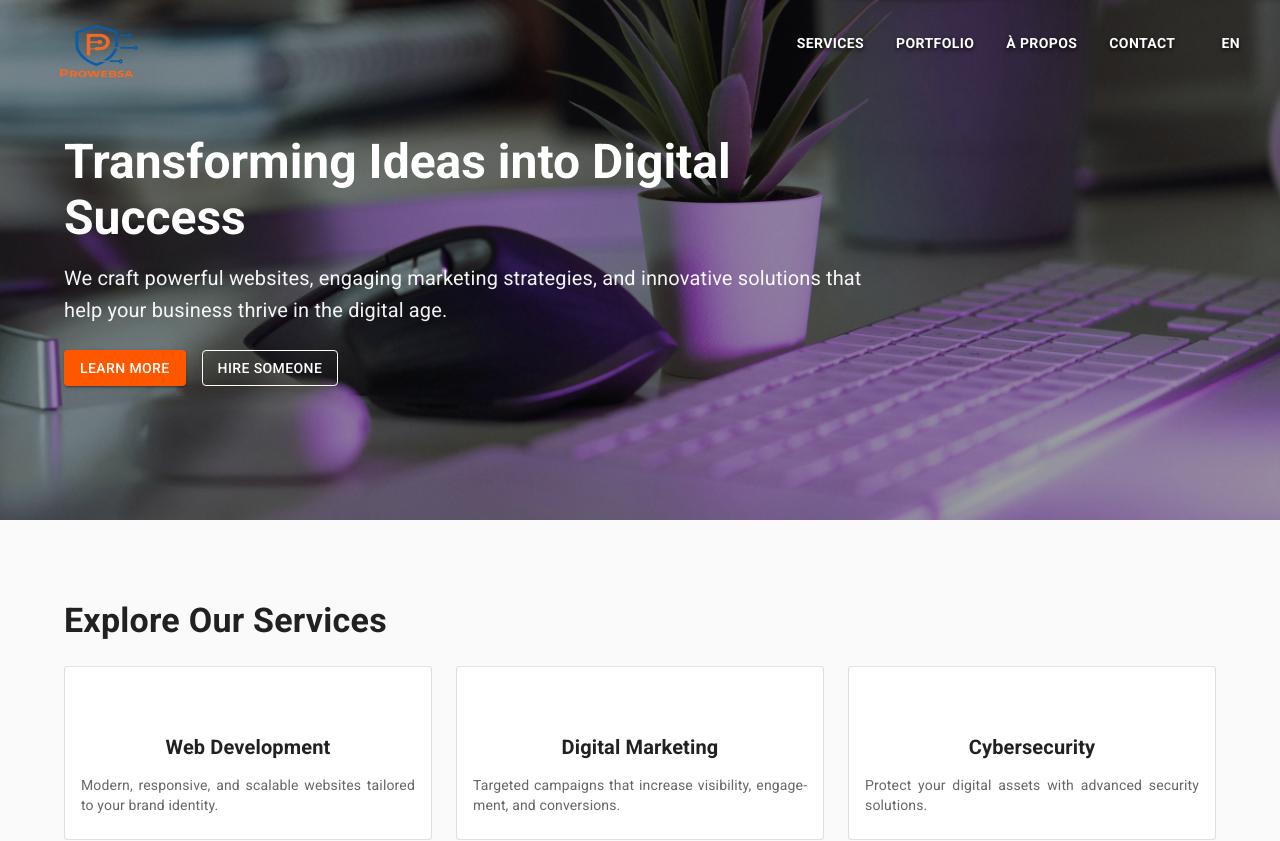
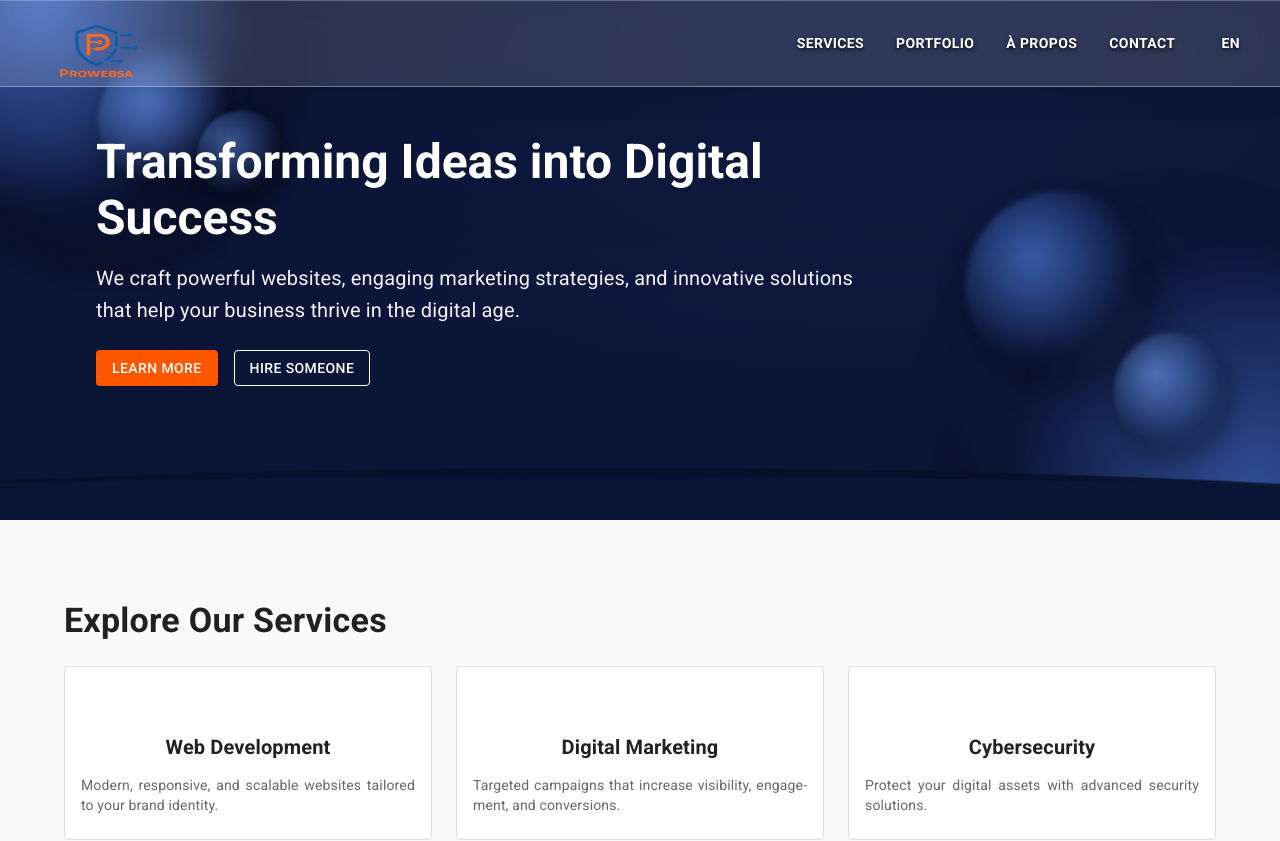
Before and after one commit to cathoojose/prowebsa, a React (Vite) app: page / in a window 1280 px wide. Shown: the top 841 px of the page. Built offline with nearby package versions, Linux system fonts and the light colour scheme; some icons are missing.

Commit message:
design home hero and about hero

```diff
--- a/src/Pages/About.jsx
+++ b/src/Pages/About.jsx
@@ -22,7 +22,6 @@ import {
 import { useTranslation } from 'react-i18next';
 import { Link as RouterLink } from 'react-router-dom';
 import aboutImg from "../assets/about.jpg";
-import vectorImg from "../assets/vector2.png";
 
 
 // Team data
@@ -82,13 +81,27 @@ const AboutPage = () => {
       {/* Hero Section */}
       <Box
         sx={{
-          background: `linear-gradient(135deg, ${theme.palette.primary.main} 0%, ${theme.palette.primary.dark} 100%)`,
+          // Tech vector-lines background on white with curvy thin lines and soft fades
           color: 'bleu',
           py: 10,
           textAlign: 'center',
-          backgroundImage: `url(${vectorImg})`,
-          backgroundSize: 'contain',
-          backgroundPosition: 'center',
+          backgroundColor: '#ffffff',
+          backgroundImage: `
+            /* thin curvy rings top-right */
+            // repeating-radial-gradient( circle at 120% -20%, rgba(245,107,38, 0.1) 0 1px, transparent 1px 26px ),
+            /* thin curvy rings bottom-left */
+            // repeating-radial-gradient( circle at -20% 120%, rgba(245,107,38, 0.1) 0 1px, transparent 1px 28px ),
+            /* subtle diagonal flow */
+            repeating-conic-gradient( from 210deg at 70% 30%, rgba(14, 91, 168, 0.21) 0 6deg, transparent 6deg 24deg ),
+            /* soft corner fades for better blending */
+            radial-gradient( 1200px 800px at 100% 0%, rgba(0, 47, 255, 0.2), rgba(18, 18, 18, 0) 60% ),
+            radial-gradient( 1200px 800px at 0% 100%, rgba(36, 36, 36, 0), rgba(255,255,255,0) 60% ),
+            /* soft bottom fade */
+            linear-gradient( to bottom, rgba(255,255,255,0) 0%, rgba(255,255,255,0.9) 100% )
+          `,
+          backgroundSize: 'auto, auto, auto, cover, cover, 100% 40%',
+          backgroundPosition: 'center, center, center, top right, bottom left, bottom',
+          backgroundRepeat: 'repeat, repeat, repeat, no-repeat, no-repeat, no-repeat',
           // backgroundSize:'1000px's
 
         }}
--- a/src/Pages/Homepage.jsx
+++ b/src/Pages/Homepage.jsx
@@ -10,7 +10,7 @@ import Card from '@mui/material/Card'
 import CardContent from '@mui/material/CardContent'
 import Avatar from '@mui/material/Avatar'
 import { Link as RouterLink } from 'react-router-dom'
-import homeHero from '../assets/Homepages.jpg'
+// Removed static hero image in favor of animated background
 import webImage from '../assets/web.jpg'
 import CarouselLogos from "./CarouselLogos";
 
@@ -83,14 +83,102 @@ export default function Homepage() {
           minHeight: { xs: 420, md: 520 },
           display: 'flex',
           alignItems: 'center',
-          backgroundImage: `url(${homeHero})`,
-          backgroundSize: 'cover',
-          backgroundPosition: 'center',
+          overflow: 'hidden',
+          background: `radial-gradient(1200px 800px at 70% 0%, #111d4d, rgba(17,29,77,0.4) 60%),
+                        radial-gradient(900px 600px at 0% 20%, #0b1536, rgba(11,21,54,0.2) 60%),
+                        linear-gradient(180deg, #0a1430 0%, #0d1840 60%, #0a1430 100%)`,
         }}
       >
-        <Box sx={{ position: 'absolute', inset: 0, bgcolor: 'rgba(0,0,0,0.35)' }} />
+        <Box sx={{ position: 'absolute', inset: 0, bgcolor: 'rgba(0,0,0,0.15)' }} />
+        {/* Animated blue bubbles background (clusters) */}
+        <Box
+          sx={{
+            position: 'absolute',
+            inset: 0,
+            overflow: 'hidden',
+            pointerEvents: 'none',
+            '&::before, &::after': {
+              content: '""',
+              position: 'absolute',
+              borderRadius: '50%',
+              filter: 'blur(8px)',
+              background: 'radial-gradient(circle at 30% 30%, rgba(86, 142, 255, 0.7), rgba(30, 100, 220, 0) 60%)',
+              width: 340,
+              height: 340,
+              animation: 'floatY 9s ease-in-out infinite',
+              boxShadow: 'inset -20px -30px 60px rgba(0,0,0,0.25), 0 20px 40px rgba(0,0,0,0.35)'
+            },
+            '&::before': { top: -80, left: -60, animationDelay: '0s' },
+            '&::after': {
+              bottom: -120, right: -100,
+              background: 'radial-gradient(circle at 70% 70%, rgba(86,141,255,0.5), rgba(30,100,220,0.0) 60%)',
+              width: 420, height: 420, animationDelay: '3s'
+            },
+            '@keyframes floatY': {
+              '0%, 100%': { transform: 'translateY(0) scale(1)' },
+              '50%': { transform: 'translateY(-20px) scale(1.05)' }
+            }
+          }}
+        />
+        {/* Additional bubbles for depth */}
+        <Box sx={{ position: 'absolute', inset: 0, pointerEvents: 'none' }}>
+          <Box sx={{ position: 'absolute', top: 60, left: 80, width: 140, height: 140, borderRadius: '50%',
+            background: 'radial-gradient( circle at 35% 35%, rgba(110,160,255,0.6), rgba(20,80,200,0) 65% )',
+            filter: 'blur(2px)', animation: 'floatX 12s ease-in-out infinite',
+            boxShadow: 'inset -10px -20px 40px rgba(0,0,0,0.25), 0 10px 20px rgba(0,0,0,0.25)'}} />
+          <Box sx={{ position: 'absolute', top: 120, left: 180, width: 90, height: 90, borderRadius: '50%',
+            background: 'radial-gradient( circle at 35% 35%, rgba(110,160,255,0.5), rgba(20,80,200,0) 65% )',
+            filter: 'blur(1px)', animation: 'floatX 14s ease-in-out -2s infinite',
+            boxShadow: 'inset -8px -16px 32px rgba(0,0,0,0.25), 0 8px 16px rgba(0,0,0,0.25)'}} />
+          <Box sx={{ position: 'absolute', top: 200, right: 140, width: 190, height: 190, borderRadius: '50%',
+            background: 'radial-gradient( circle at 35% 35%, rgba(90,150,255,0.55), rgba(20,80,200,0) 60% )',
+            filter: 'blur(3px)', animation: 'floatX 16s ease-in-out -4s infinite',
+            boxShadow: 'inset -14px -24px 48px rgba(0,0,0,0.28), 0 14px 28px rgba(0,0,0,0.28)'}} />
+          <Box sx={{ position: 'absolute', bottom: 60, right: 60, width: 120, height: 120, borderRadius: '50%',
+            background: 'radial-gradient( circle at 35% 35%, rgba(120,170,255,0.55), rgba(20,80,200,0) 60% )',
+            filter: 'blur(2px)', animation: 'floatX 18s ease-in-out -6s infinite',
+            boxShadow: 'inset -10px -20px 40px rgba(0,0,0,0.25), 0 10px 20px rgba(0,0,0,0.25)'}} />
+          <Box sx={{
+            '@keyframes floatX': {
+              '0%, 100%': { transform: 'translateX(0) translateY(0)' },
+              '50%': { transform: 'translateX(18px) translateY(-10px)' }
+            }
+          }} />
+        </Box>
+        {/* Parallax waves at the bottom */}
+        <Box sx={{ position: 'absolute', inset: 0, pointerEvents: 'none' }}>
+          <Box sx={{ position: 'absolute', bottom: -40, left: '-20%', width: '140%', height: '32%',
+            background: 'radial-gradient(120% 100% at 50% 100%, rgba(7,16,40,0.95) 55%, rgba(7,16,40,0) 56%)',
+            animation: 'drift 22s linear infinite', opacity: 0.9 }} />
+          <Box sx={{ position: 'absolute', bottom: -30, left: '-25%', width: '150%', height: '26%',
+            background: 'radial-gradient(120% 100% at 50% 100%, rgba(9,19,48,0.95) 55%, rgba(9,19,48,0) 56%)',
+            animation: 'drift 28s linear -6s infinite', opacity: 0.8 }} />
+          <Box sx={{ position: 'absolute', bottom: -20, left: '-30%', width: '160%', height: '22%',
+            background: 'radial-gradient(120% 100% at 50% 100%, rgba(11,22,58,0.95) 55%, rgba(11,22,58,0) 56%)',
+            animation: 'drift 36s linear -12s infinite', opacity: 0.75 }} />
+          <Box sx={{
+            '@keyframes drift': {
+              '0%': { transform: 'translateX(0)' },
+              '100%': { transform: 'translateX(-6%)' }
+            }
+          }} />
+        </Box>
         <Container maxWidth="lg" sx={{ position: 'relative' }}>
-          <Stack spacing={2} sx={{ maxWidth: { xs: '100%', md: '70%' } }}>
+          {/* Glassmorphism hero panel */}
+          <Box
+            sx={{
+              maxWidth: { xs: '100%', md: '72%' },
+              px: { xs: 2, md: 4 },
+              py: { xs: 3, md: 4 },
+              borderRadius: 3,
+              // backgroundColor: 'rgba(255, 255, 255, 0.05)',
+              // backdropFilter: 'blur(10px)',
+              // WebkitBackdropFilter: 'blur(10px)',
+              // border: '1px solid rgba(255,255,255,0.35)',
+              // boxShadow: '0 10px 30px rgba(0,0,0,0.08), inset 0 1px 0 rgba(255,255,255,0.25)'
+            }}
+          >
+            <Stack spacing={2}>
               <Typography variant="h3" fontWeight={800} sx={{ color: 'common.white' }}>
                 {t("homepage.hero.title")}
               </Typography>
@@ -109,6 +197,7 @@ export default function Homepage() {
                 </Button>
               </Stack>
             </Stack>
+          </Box>
         </Container>
       </Box>
 
--- a/src/components/NavBar.jsx
+++ b/src/components/NavBar.jsx
@@ -142,15 +142,18 @@ export default function Navbar(props) {
         <AppBar
           component="nav"
           sx={{
-            backgroundColor: hasBanner() ? 'rgba(0,0,0,0)' : 'white',
-            boxShadow: 'none',
+            backgroundColor: hasBanner() ? 'rgba(255,255,255,0.14)' : 'white',
+            boxShadow: hasBanner() ? '0 10px 30px rgba(0,0,0,0.08), inset 0 1px 0 rgba(255,255,255,0.25)' : 'none',
             color: hasBanner() ? 'white' : 'black',
             transition: 'all 0.3s ease',
             position: 'fixed',
             top: 0,
             left: 0,
             right: 0,
-            zIndex: 1100
+            zIndex: 1100,
+            backdropFilter: hasBanner() ? 'blur(10px)' : 'none',
+            WebkitBackdropFilter: hasBanner() ? 'blur(10px)' : 'none',
+            borderBottom: hasBanner() ? '1px solid rgba(255,255,255,0.35)' : 'none'
           }}
         >
           <Toolbar sx={{ display: 'flex', justifyContent: 'space-between' }}>
```
Lines whose indentation alone changed are shown as unchanged.
